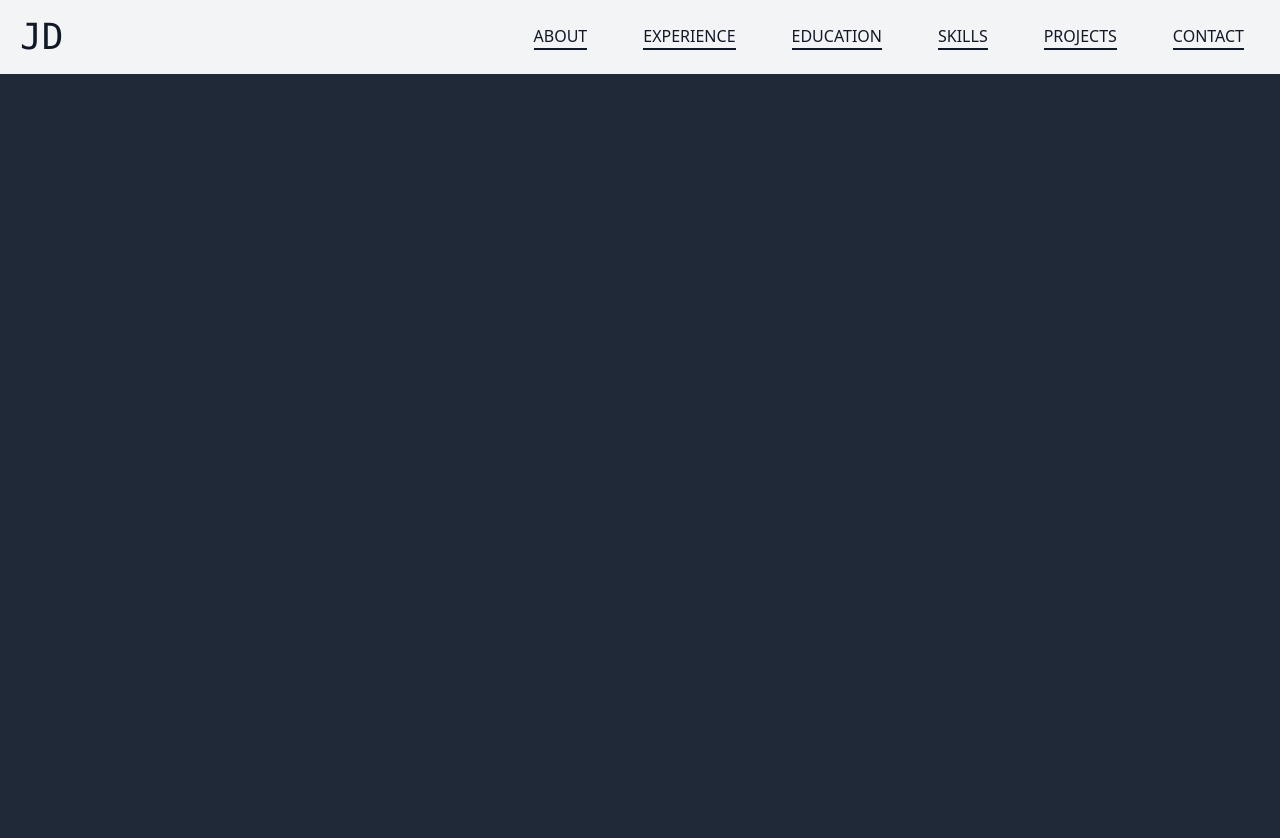
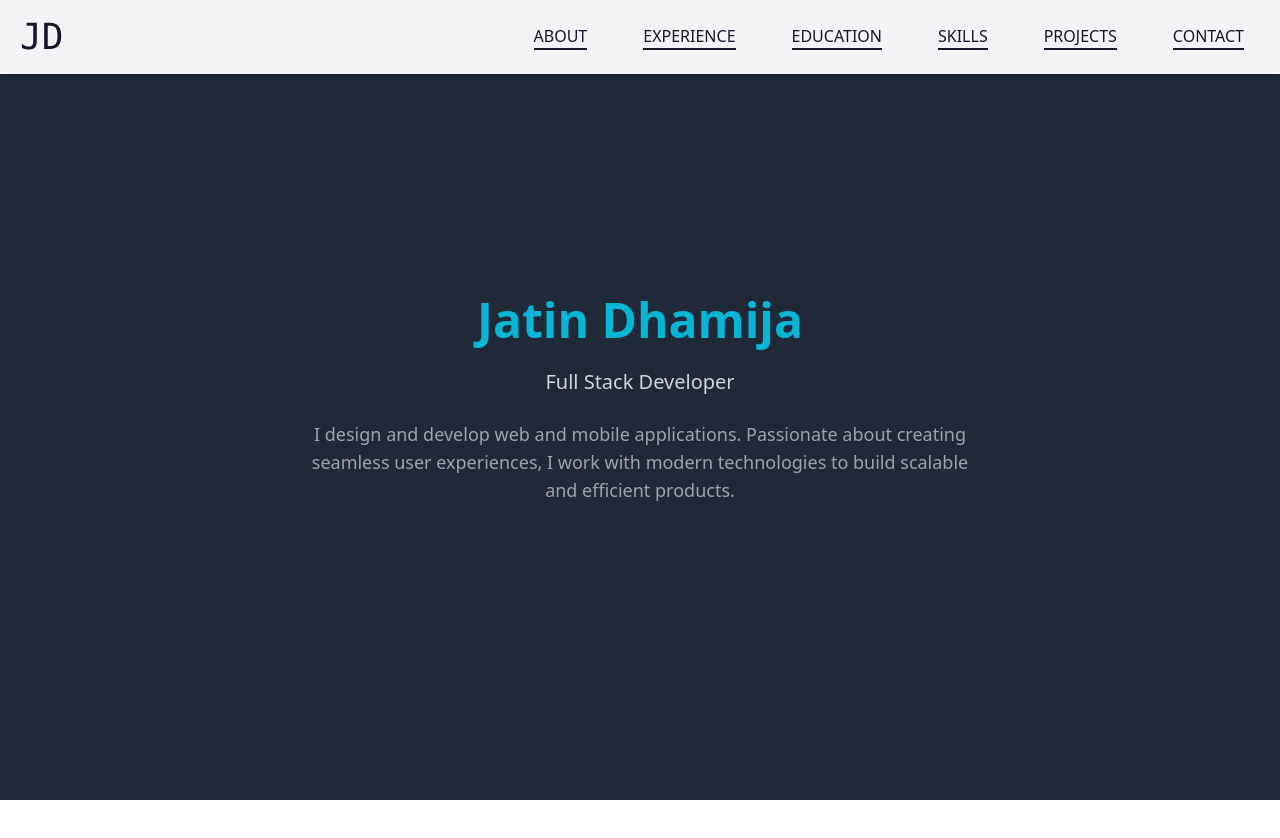
Before and after one commit to JatinDhamija816/personal_portfolio, a React (Vite) app: page / in a window 1280 px wide. Shown: the top 838 px of the page. After the commit the page ends 800 px from the top, so only its background shows below. Built offline with nearby package versions, Linux system fonts and the light colour scheme.

Commit message:
Home Page

```diff
--- a/src/components/Home.tsx
+++ b/src/components/Home.tsx
@@ -1,7 +1,16 @@
 const Home = () => {
   return (
-    <div className="bg-gray-800 min-h-screen">
-      <p></p>
+    <div className="bg-gray-800 min-h-screen flex items-center justify-center">
+      <div className="p-10 text-center space-y-6">
+        <p className="text-5xl font-bold text-cyan-500">Jatin Dhamija</p>
+        <p className="text-xl text-gray-300">Full Stack Developer</p>
+
+        <p className="text-lg text-gray-400 max-w-2xl mx-auto">
+          I design and develop web and mobile applications. Passionate about
+          creating seamless user experiences, I work with modern technologies to
+          build scalable and efficient products.
+        </p>
+      </div>
     </div>
   );
 };
--- a/src/components/Navbar.tsx
+++ b/src/components/Navbar.tsx
@@ -14,7 +14,7 @@ const Navbar = () => {
   ];
 
   return (
-    <div className="bg-gray-100 dark:bg-gray-900 shadow-md w-full z-50">
+    <div className="bg-gray-100 dark:bg-gray-900 shadow-md fixed w-full z-50">
       <div className="px-5 py-4 flex justify-between items-center">
         <div>
           <p className="text-gray-900 dark:text-gray-50 text-4xl font-mono hover:italic transition">
```
